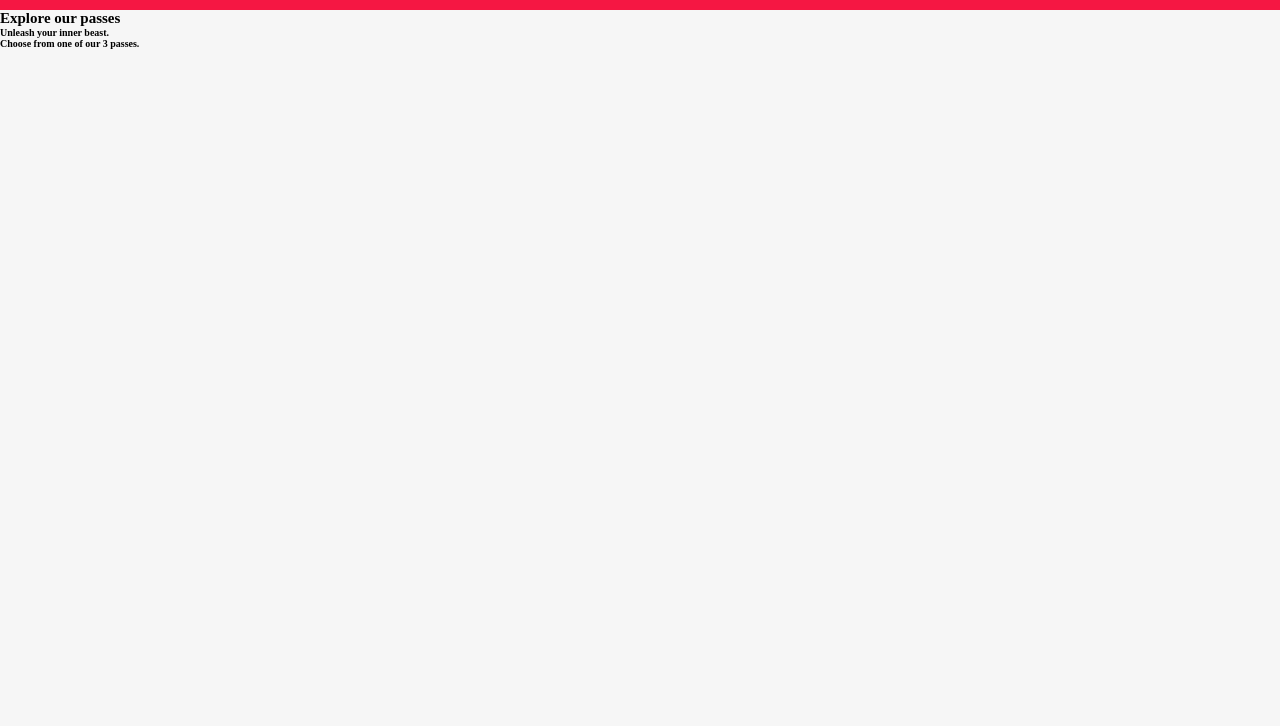
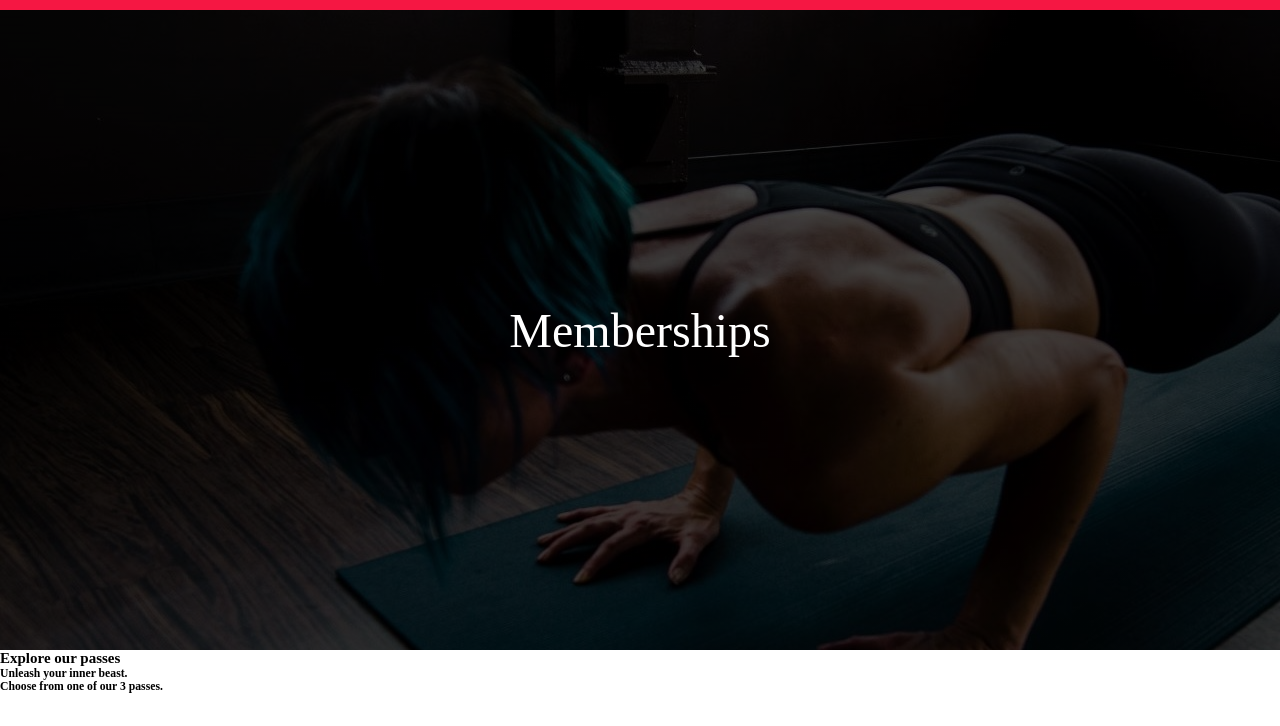
Before and after one commit to jamesbutlercoding/gym-website, a website: page membership.html in a window 1280 px wide. Shown: the part 86-812 px from the top of the page. Drawn offline with Linux system fonts and the light colour scheme; a web font is replaced by a local one.

Commit message:
add images for memberships hero banner and complete hero banner

```diff
--- a/membership.html
+++ b/membership.html
@@ -70,10 +70,35 @@
         </ul>
       </div>
     </div>
-    <div class="membership-select-container">
-      <h2 class="membership-select-container">Explore our passes</h2>
-      <h4>Unleash your inner beast.</h4>
-      <h4>Choose from one of our 3 passes.</h4>
+    <div class="hero-membership">
+      <h1 class="hero-heading">Memberships</h1>
+    </div>
+    <div class="membership-select">
+      <h2 class="membership-select-heading">Explore our passes</h2>
+      <h3 class="membership-select-sub-heading membership-select-sub-heading-1">
+        Unleash your inner beast.
+      </h3>
+      <h3 class="membership-select-sub-heading membership-select-sub-heading-2">
+        Choose from one of our 3 passes.
+      </h3>
+      <div class="membership-select-container">
+        <div class="membership-select-card membership-select-card-1">
+          <h4 class="membership-select-card-heading"></h4>
+          <ul class="membership-select-card-list">
+            <li
+              class="membership-select-card-list-item membership-select-card-list-item-1"
+            ></li>
+            <li
+              class="membership-select-card-list-item membership-select-card-list-item-2"
+            ></li>
+            <li
+              class="membership-select-card-list-item membership-select-card-list-item-3"
+            ></li>
+          </ul>
+        </div>
+        <div class="membership-select-card membership-select-card-2"></div>
+        <div class="membership-select-card membership-select-card-3"></div>
+      </div>
     </div>
   </body>
 </html>
--- a/sass/_layout.scss
+++ b/sass/_layout.scss
@@ -77,6 +77,42 @@
   }
 }
 
+.hero-membership {
+  background-image: linear-gradient(
+      to right,
+      rgba(0, 0, 0, 0.7),
+      rgba(0, 0, 0, 0.7)
+    ),
+    url("/images/hero-banner-membership-desktop.jpg");
+  object-fit: cover;
+  object-position: center;
+  height: 80vh;
+  display: flex;
+  justify-content: center;
+  align-content: center;
+  flex-direction: column;
+  justify-items: center;
+  align-items: center;
+
+  @media only screen and (max-width: 780px) {
+    background-image: linear-gradient(
+        to right,
+        rgba(0, 0, 0, 0.7),
+        rgba(0, 0, 0, 0.7)
+      ),
+      url("/images/hero-banner-membership-tablet.jpg");
+  }
+
+  @media only screen and (max-width: 500px) {
+    background-image: linear-gradient(
+        to right,
+        rgba(0, 0, 0, 0.7),
+        rgba(0, 0, 0, 0.7)
+      ),
+      url("/images/hero-banner-membership-phone.jpg");
+  }
+}
+
 .CTA {
   height: 20vh;
   background-color: #f51743;
@@ -103,3 +139,7 @@
   display: flex;
   flex-direction: column;
 }
+
+.membership-select {
+  background-color: white;
+}
```
Also changed, not shown: images/hero-banner-membership-desktop.jpg (added), images/hero-banner-membership-phone.jpg (added), images/hero-banner-membership-tablet.jpg (added), sass/main.css, 2 other files.
